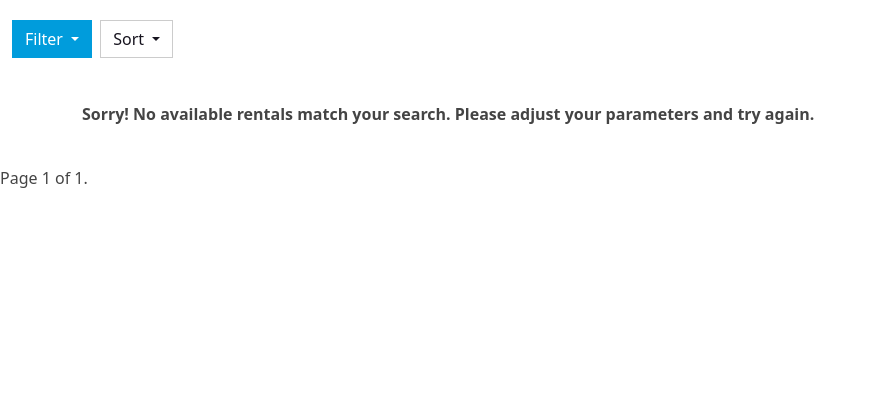
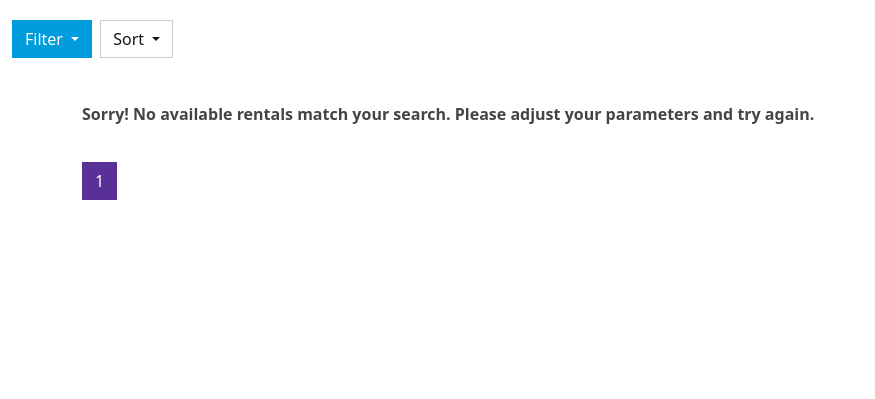
Before and after one commit to gcivil-nyu-org/INET-Wednesday-Spring2024-Team-2, a Django app: page /rentalspage/ in a window 1280 px wide. Shown: the part 78-477 px from the top of the page, without its empty margins (0-875 px from the left). Run offline with Django 5.2, Linux system fonts and the light colour scheme; the visitor is signed in with stand-in values (Sample User, id 1); some libraries are stand-ins or nearby versions.

Commit message:
fix pagination appearance, make filters persist

```diff
--- a/users/templates/users/searchRental/rentalspage.html
+++ b/users/templates/users/searchRental/rentalspage.html
@@ -57,11 +57,15 @@
           top: 10px;
           right: 10px;
           cursor: pointer;
-          font-size: 24px; /* Adjust size as needed */
+          font-size: 24px;
           color: rgb(255, 253, 253); /* Default non-favorite color */
         }
         .favorite-icon.active {
-            color: red; /* Favorited state color */
+          color: red; /* Favorited state color */
+        }
+        .pagination li,
+        .step-links a {
+          display: inline-block;
         }
 
     </style>
@@ -225,6 +229,26 @@
 {% else %}
     <p><strong> Sorry! No available rentals match your search. Please adjust your parameters and try again. </strong></p>
 {% endif %}
+
+
+<div>
+  <ul class="pagination">
+    <span class="step-links">
+      {% if page_obj.has_previous %}
+        <a class="page-link" href="?page=1{% if filter_params.borough %}&borough={{ filter_params.borough }}{% endif %}{% if filter_params.min_price %}&min_price={{ filter_params.min_price }}{% endif %}{% if filter_params.max_price %}&max_price={{ filter_params.max_price }}{% endif %}{% if filter_params.bedrooms %}&bedrooms={{ filter_params.bedrooms }}{% endif %}{% if filter_params.bathrooms %}&bathrooms={{ filter_params.bathrooms }}{% endif %}{% if filter_params.elevator %}&elevator={{ filter_params.elevator }}{% endif %}{% if filter_params.laundry %}&laundry={{ filter_params.laundry }}{% endif %}{% if filter_params.no_fee %}&no_fee={{ filter_params.no_fee }}{% endif %}{% if filter_params.building_type %}&building_type={{ filter_params.building_type }}{% endif %}{% if filter_params.parking %}&parking={{ filter_params.parking }}{% endif %}">&laquo; first</a>
+        <a class="page-link" href="?page={{ page_obj.previous_page_number }}{% if filter_params.borough %}&borough={{ filter_params.borough }}{% endif %}{% if filter_params.min_price %}&min_price={{ filter_params.min_price }}{% endif %}{% if filter_params.max_price %}&max_price={{ filter_params.max_price }}{% endif %}{% if filter_params.bedrooms %}&bedrooms={{ filter_params.bedrooms }}{% endif %}{% if filter_params.bathrooms %}&bathrooms={{ filter_params.bathrooms }}{% endif %}{% if filter_params.elevator %}&elevator={{ filter_params.elevator }}{% endif %}{% if filter_params.laundry %}&laundry={{ filter_params.laundry }}{% endif %}{% if filter_params.no_fee %}&no_fee={{ filter_params.no_fee }}{% endif %}{% if filter_params.building_type %}&building_type={{ filter_params.building_type }}{% endif %}{% if filter_params.parking %}&parking={{ filter_params.parking }}{% endif %}">{{ page_obj.previous_page_number }}</a>
+      {% endif %}
+        <li class="page-item active">
+          <a class="page-link" href="?page={{ page_obj.number }}{% if filter_params.borough %}&borough={{ filter_params.borough }}{% endif %}{% if filter_params.min_price %}&min_price={{ filter_params.min_price }}{% endif %}{% if filter_params.max_price %}&max_price={{ filter_params.max_price }}{% endif %}{% if filter_params.bedrooms %}&bedrooms={{ filter_params.bedrooms }}{% endif %}{% if filter_params.bathrooms %}&bathrooms={{ filter_params.bathrooms }}{% endif %}{% if filter_params.elevator %}&elevator={{ filter_params.elevator }}{% endif %}{% if filter_params.laundry %}&laundry={{ filter_params.laundry }}{% endif %}{% if filter_params.no_fee %}&no_fee={{ filter_params.no_fee }}{% endif %}{% if filter_params.building_type %}&building_type={{ filter_params.building_type }}{% endif %}{% if filter_params.parking %}&parking={{ filter_params.parking }}{% endif %}">{{ page_obj.number }} </a>
+        </li>
+      {% if page_obj.has_next %}
+        <a class="page-link" href="?page={{ page_obj.next_page_number }}{% if filter_params.borough %}&borough={{ filter_params.borough }}{% endif %}{% if filter_params.min_price %}&min_price={{ filter_params.min_price }}{% endif %}{% if filter_params.max_price %}&max_price={{ filter_params.max_price }}{% endif %}{% if filter_params.bedrooms %}&bedrooms={{ filter_params.bedrooms }}{% endif %}{% if filter_params.bathrooms %}&bathrooms={{ filter_params.bathrooms }}{% endif %}{% if filter_params.elevator %}&elevator={{ filter_params.elevator }}{% endif %}{% if filter_params.laundry %}&laundry={{ filter_params.laundry }}{% endif %}{% if filter_params.no_fee %}&no_fee={{ filter_params.no_fee }}{% endif %}{% if filter_params.building_type %}&building_type={{ filter_params.building_type }}{% endif %}{% if filter_params.parking %}&parking={{ filter_params.parking }}{% endif %}">{{ page_obj.next_page_number }}</a>
+        <a class="page-link" href="?page={{ page_obj.paginator.num_pages }}{% if filter_params.borough %}&borough={{ filter_params.borough }}{% endif %}{% if filter_params.min_price %}&min_price={{ filter_params.min_price }}{% endif %}{% if filter_params.max_price %}&max_price={{ filter_params.max_price }}{% endif %}{% if filter_params.bedrooms %}&bedrooms={{ filter_params.bedrooms }}{% endif %}{% if filter_params.bathrooms %}&bathrooms={{ filter_params.bathrooms }}{% endif %}{% if filter_params.elevator %}&elevator={{ filter_params.elevator }}{% endif %}{% if filter_params.laundry %}&laundry={{ filter_params.laundry }}{% endif %}{% if filter_params.no_fee %}&no_fee={{ filter_params.no_fee }}{% endif %}{% if filter_params.building_type %}&building_type={{ filter_params.building_type }}{% endif %}{% if filter_params.parking %}&parking={{ filter_params.parking }}{% endif %}">last &raquo;</a>
+      {% endif %}
+    </span>
+  </ul>
+</div>
+
 </div>
 
 <!-- Optional JavaScript -->
@@ -295,27 +319,6 @@
   });
 }
 
-</script>
-
-<div class="pagination">
-  <span class="step-links">
-      {% if page_obj.has_previous %}
-          <a href="?page=1">&laquo; first</a>
-          <a href="?page={{ page_obj.previous_page_number }}">previous</a>
-      {% endif %}
-
-      <span class="current">
-          Page {{ page_obj.number }} of {{ page_obj.paginator.num_pages }}.
-      </span>
-
-      {% if page_obj.has_next %}
-          <a href="?page={{ page_obj.next_page_number }}">next</a>
-          <a href="?page={{ page_obj.paginator.num_pages }}">last &raquo;</a>
-      {% endif %}
-  </span>
-</div>
-  </script>
-  <script>
     document.addEventListener("DOMContentLoaded", function() {
       // Parse the favorite listings IDs from a JSON string to an array
       const favoriteListingsIds = JSON.parse('{{ favorite_listings_ids|safe }}');
```
